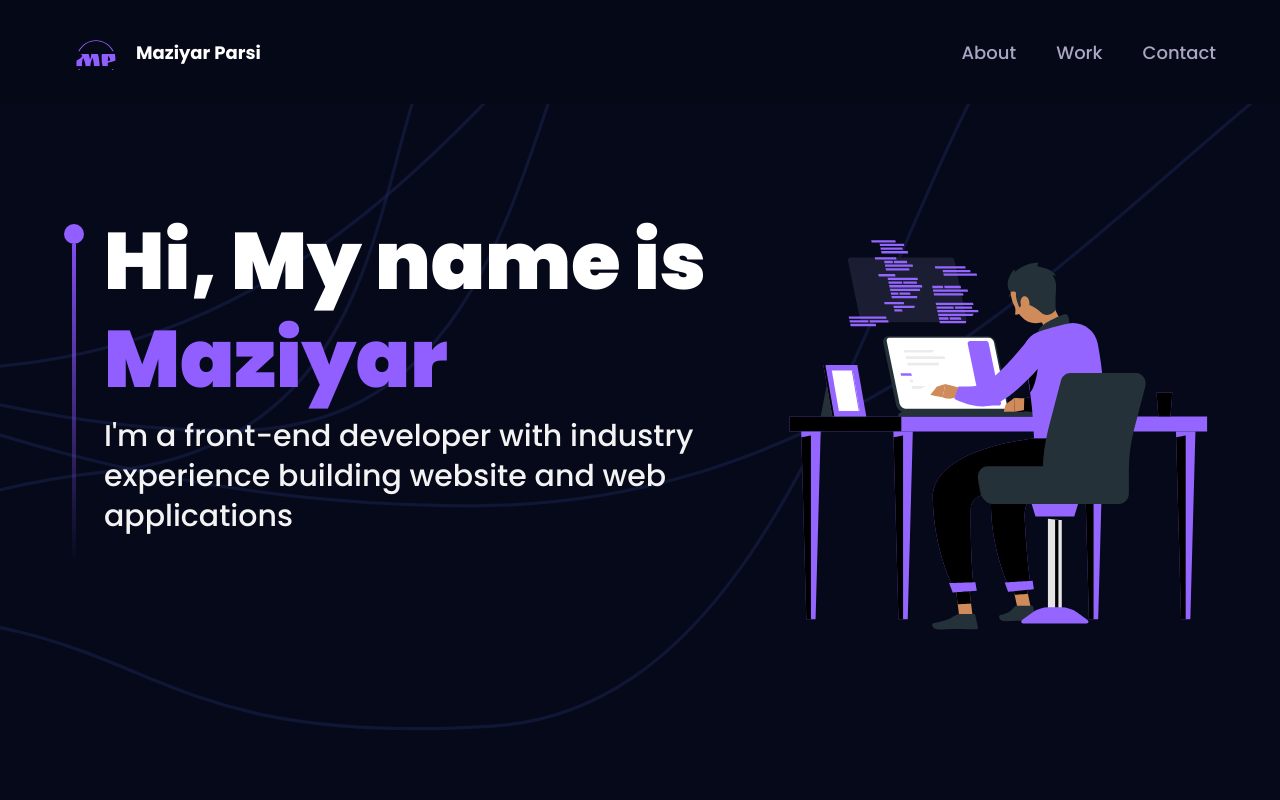
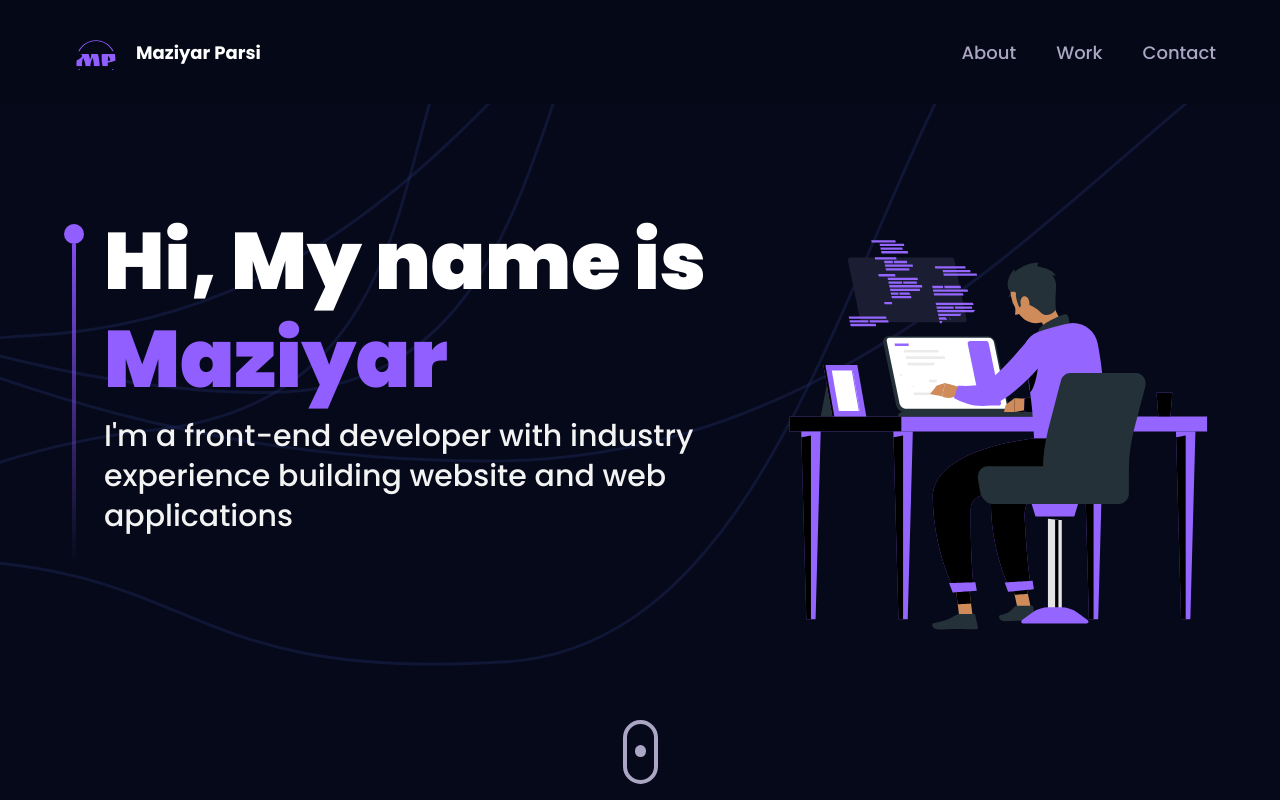
Before and after one commit to MaziyarParsi/portfolio, a React (Vite) app: page / in a window 1280 px wide. Shown: the top 800 px of the page. Built offline with nearby package versions, Linux system fonts and the light colour scheme.

Commit message:
fix: add motion to header

```diff
--- a/src/components/Hero.tsx
+++ b/src/components/Hero.tsx
@@ -5,7 +5,7 @@ import Programming from '../assets/lottie/programming.json';
 
 const Hero = () => {
   return (
-    <section className="relative w-full h-screen mx-auto  ">
+    <section className="relative w-full h-heroSection mx-auto  ">
       <div
         className={`${styles.paddingX} relative inset-0 top-[100px] max-w-7xl mx-auto flex  lg:flex-row items-start gap-5`}
       >
@@ -31,6 +31,21 @@ const Hero = () => {
         />
       </div>
       {/* <ComputersCanvas /> */}
+      <div className="absolute xs:bottom-10 bottom-16  w-full flex justify-center items-center">
+        <a href="#about">
+          <div className="w-[35px] h-[64px] rounded-3xl border-4 border-secondary flex justify-center items-start p-2">
+            <motion.div
+              animate={{ y: [0, 24, 0] }}
+              transition={{
+                duration: 1.5,
+                repeat: Infinity,
+                repeatType: 'loop',
+              }}
+              className="w-3 h-3 rounded-full bg-secondary mb-1"
+            ></motion.div>
+          </div>
+        </a>
+      </div>
     </section>
   );
 };
--- a/tailwind.config.js
+++ b/tailwind.config.js
@@ -4,6 +4,9 @@ export default {
   mode: 'jit',
   theme: {
     extend: {
+      height: {
+        heroSection: '90vh',
+      },
       colors: {
         primary: '#050816',
         secondary: '#aaa6c3',
```
